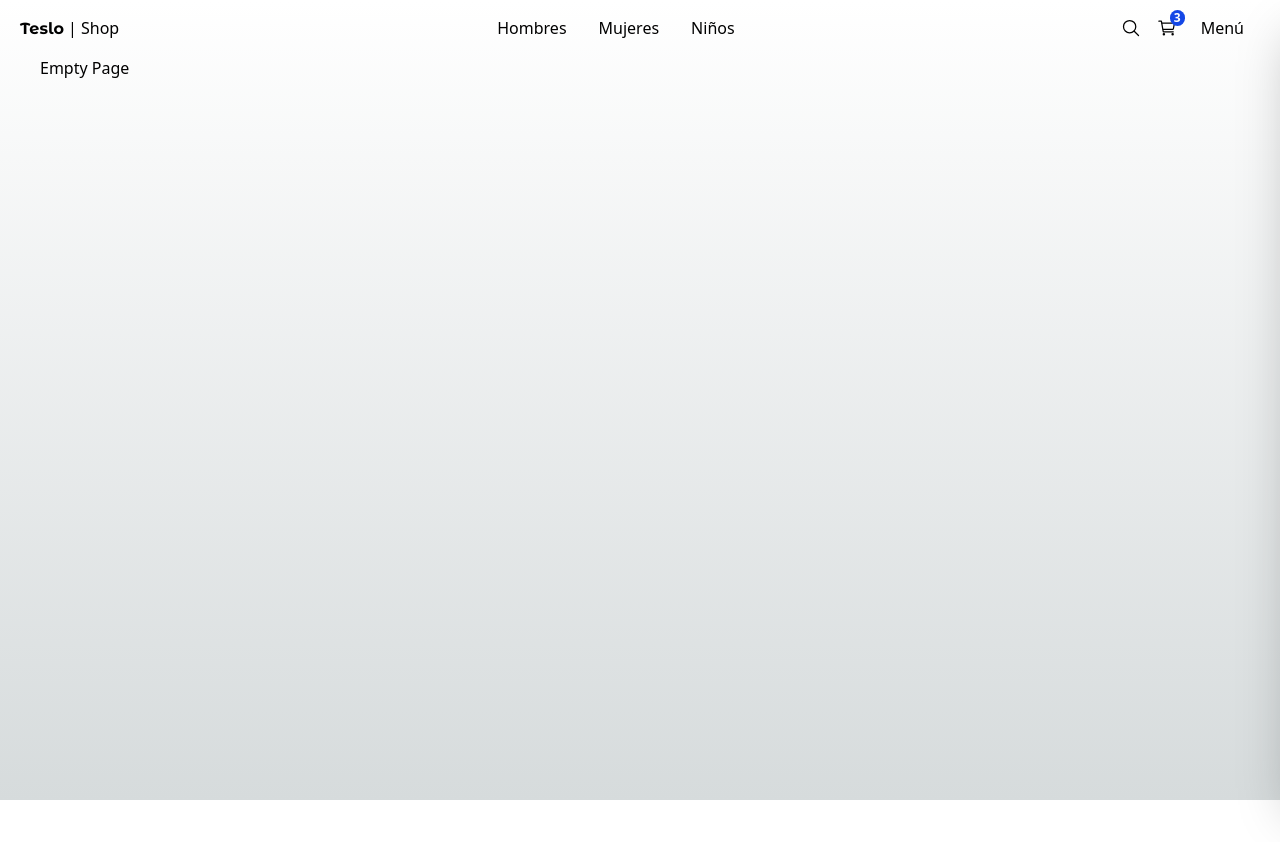
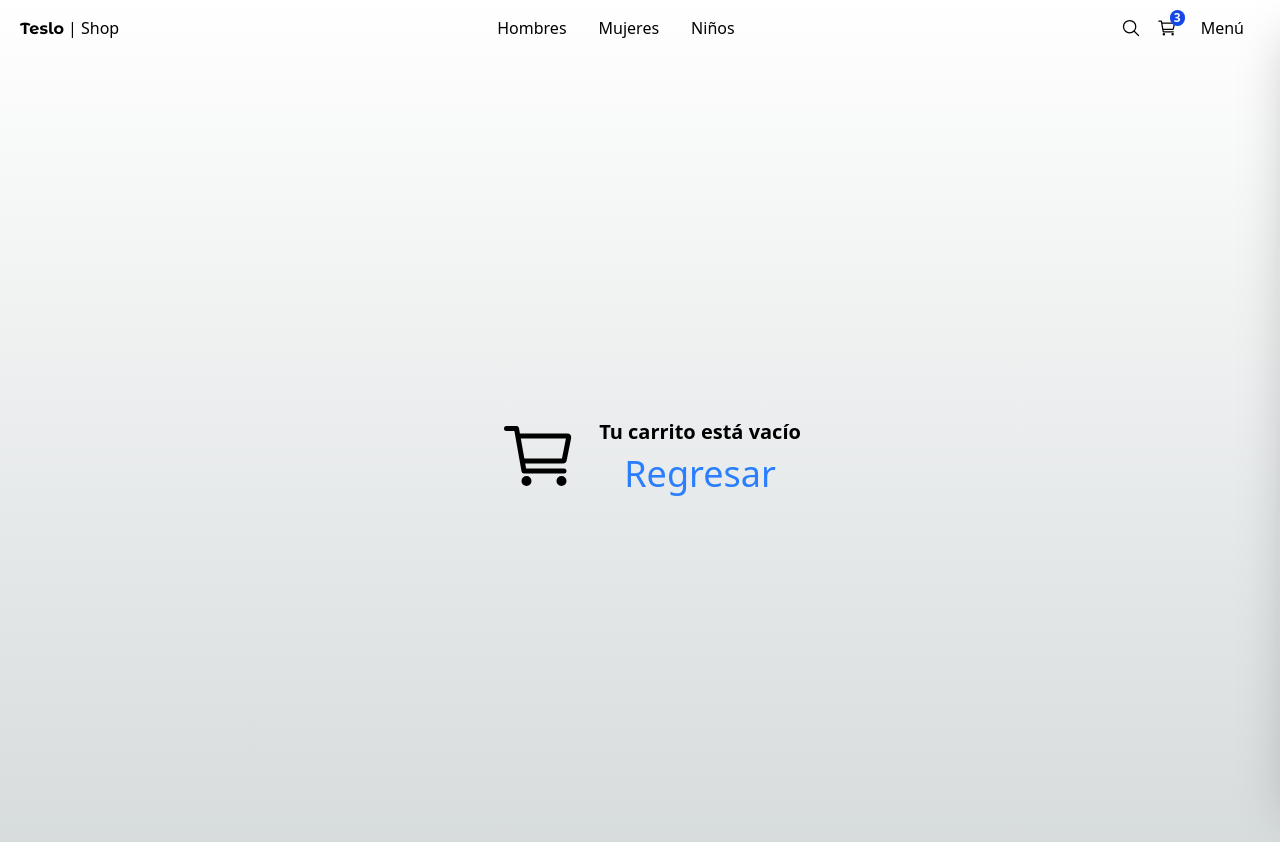
Before and after one commit to juanovni/nextjs-prisma-shop, a Next.js app: page /empty in a window 1280 px wide. Shown: the top 842 px of the page. Before the commit the page ends 800 px from the top, so only its background shows below. Built offline with nearby package versions, Linux system fonts and the light colour scheme.

Commit message:
Empty page

```diff
--- a/src/app/(shop)/empty/page.tsx
+++ b/src/app/(shop)/empty/page.tsx
@@ -1,8 +1,27 @@
+import Link from 'next/link';
+import { IoCartOutline } from 'react-icons/io5';
 
-export default function() {
+export default function () {
   return (
-    <div>
-      <h1>Empty Page</h1>
+    <div className="flex justify-center items-center h-[800px]">
+
+      <IoCartOutline size={80} className="mx-5" />
+
+      <div className="flex flex-col items-center">
+        <h1 className="text-xl font-semibold">
+          Tu carrito está vacío
+        </h1>
+
+        <Link
+          href='/'
+          className="text-blue-500 mt-2 text-4xl"
+        >
+          Regresar
+        </Link>
+
+      </div>
+
+
     </div>
   );
 }
```
